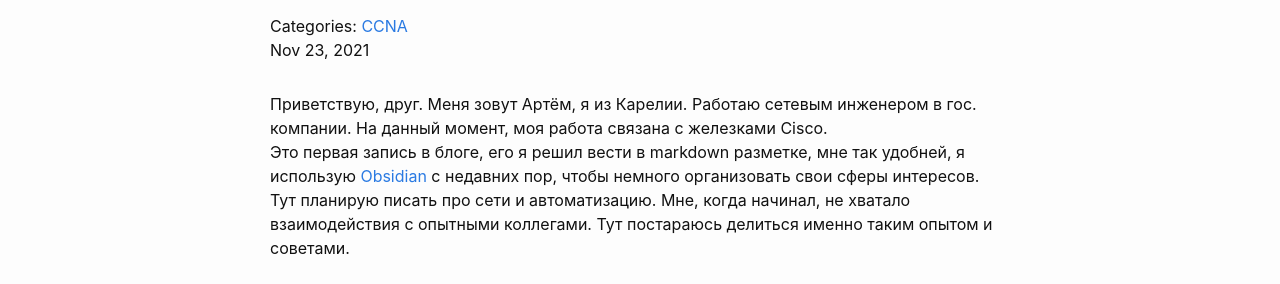
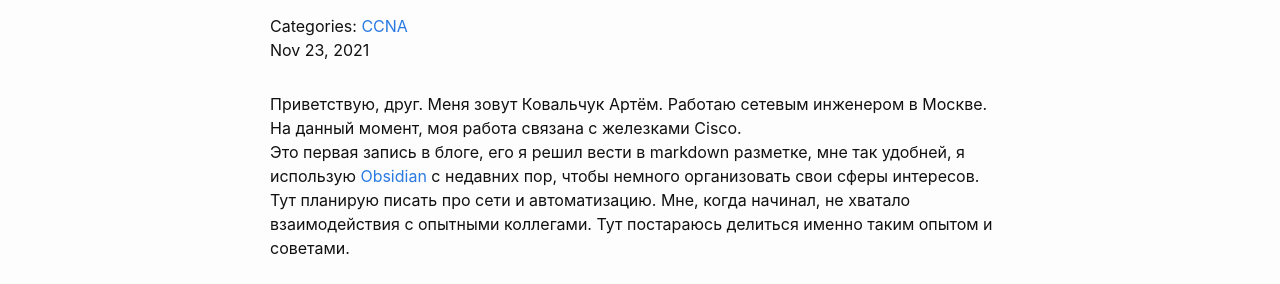
Before and after one commit to woohung/woohung.github.io, a Jekyll site: the page built from _posts/2021-11-23-CCNA_Работа_Блог.md, in a window 1280 px wide. Shown: the part 135-419 px from the top of the page. Built offline with Jekyll 4.4.1, drawn with Linux system fonts in a browser that asks for light colours; comment, search, counter and statistics services are not loaded.

Commit message:
Update 2021-11-23-CCNA_Работа_Блог.md

```diff
--- a/_posts/2021-11-23-CCNA_Работа_Блог.md
+++ b/_posts/2021-11-23-CCNA_Работа_Блог.md
@@ -6,7 +6,7 @@ categories: CCNA
 published: true
 ---
 
-Приветствую, друг. Меня зовут Артём, я из Карелии. Работаю сетевым инженером в гос. компании. На данный момент, моя работа связана с железками Cisco.
+Приветствую, друг. Меня зовут Ковальчук Артём. Работаю сетевым инженером в Москве. На данный момент, моя работа связана с железками Cisco.
 Это первая запись в блоге, его я решил вести в markdown разметке, мне так удобней, я использую [Obsidian](https://obsidian.md) с недавних пор, чтобы немного организовать свои сферы интересов.
 Тут планирую писать про сети и автоматизацию. Мне, когда начинал, не хватало взаимодействия с опытными коллегами. Тут постараюсь делиться именно таким опытом и советами.
 
```
